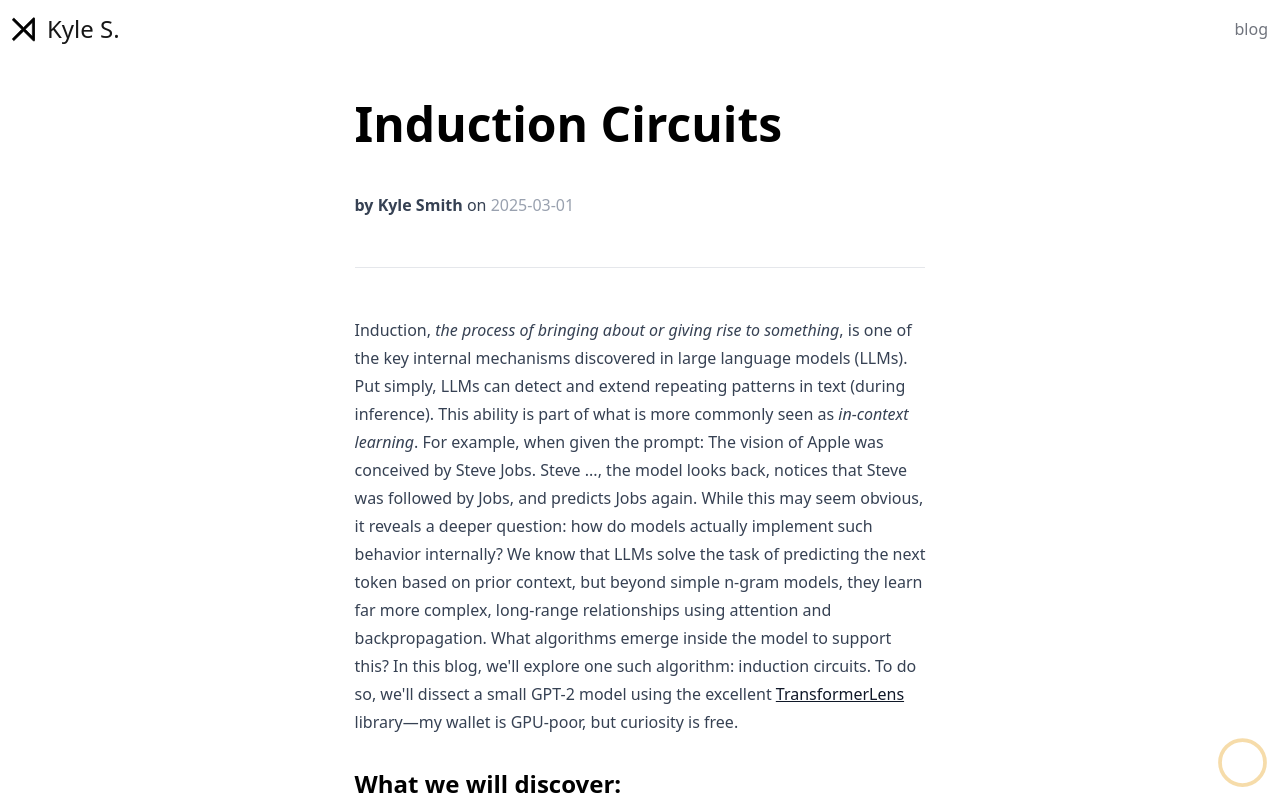
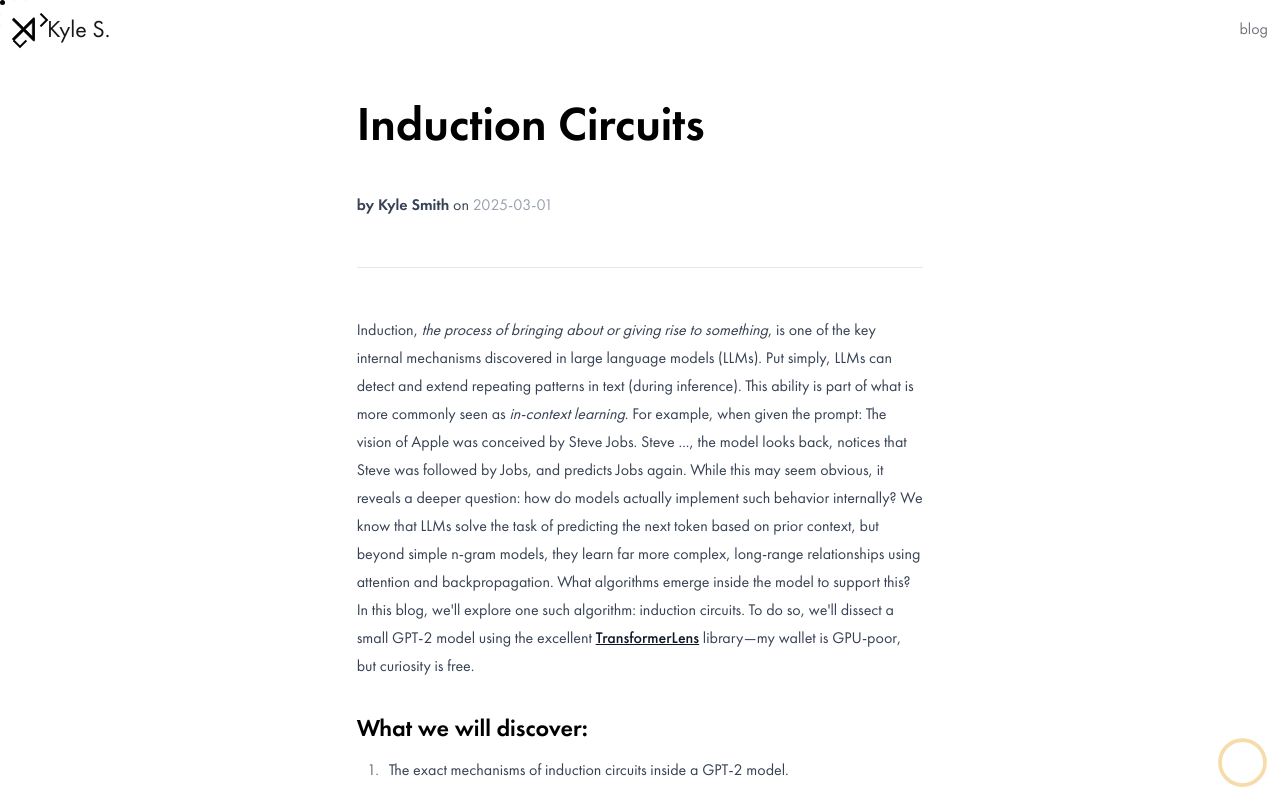
Before and after one commit to KyleSmith19091/portfolio-website-v3, a Next.js app: page /blog/induction in a window 1280 px wide. Shown: the top 797 px of the page. Built offline with nearby package versions, Linux system fonts and the light colour scheme.

Commit message:
fix rendering issues

```diff
--- a/next.config.ts
+++ b/next.config.ts
@@ -7,7 +7,7 @@ const nextConfig: NextConfig = {
 };
 
 const withMDX = createMdx({
-  extension: /\.(md|mdx)$/
+  extension: /\.(md|mdx)$/,
 })
 
 export default withMDX(nextConfig);
--- a/package.json
+++ b/package.json
@@ -19,6 +19,7 @@
     "@types/three": "^0.182.0",
     "@vercel/analytics": "^1.6.1",
     "@vercel/speed-insights": "^1.3.1",
+    "@wooorm/starry-night": "^3.8.0",
     "@xyflow/react": "^12.10.0",
     "framer-motion": "^12.26.2",
     "framer-motion-3d": "^12.4.13",
@@ -38,6 +39,7 @@
     "@types/react-dom": "^19.2.3",
     "eslint": "^9.39.2",
     "eslint-config-next": "16.1.3",
+    "shiki": "^3.21.0",
     "tailwindcss": "^4.1.18",
     "typescript": "^5.9.3"
   }
--- a/src/app/globals.css
+++ b/src/app/globals.css
@@ -163,6 +163,10 @@ nav .left:hover #reversek path {
   opacity: 1;
 }
 
+pre {
+  background: #000;
+}
+
 @media only screen and (max-width: 600px) {
   .center-dot {
     width: 0px;
--- a/src/app/layout.tsx
+++ b/src/app/layout.tsx
@@ -1,50 +1,10 @@
 import type { Metadata } from "next";
 import { Analytics } from "@vercel/analytics/next"
 import { SpeedInsights } from "@vercel/speed-insights/next"
-import localFont from "next/font/local";
 import 'katex/dist/katex.min.css';
 import "./globals.css";
 import ClientLayout from "./client-layout";
-
-const futura = localFont({
-  src: [
-    {
-      path: '../../public/fonts/FuturaCyrillicBold.ttf',
-      weight: '700',
-      style: 'bold'
-    },
-    {
-      path: '../../public/fonts/FuturaCyrillicBook.ttf',
-      weight: '400',
-      style: 'normal',
-    },
-    {
-      path: '../../public/fonts/FuturaCyrillicDemi.ttf',
-      weight: '600',
-      style: 'normal',
-    },
-    {
-      path: '../../public/fonts/FuturaCyrillicExtraBold.ttf',
-      weight: '900',
-      style: 'bold',
-    },
-    {
-      path: '../../public/fonts/FuturaCyrillicHeavy.ttf',
-      weight: '750',
-      style: 'bold',
-    },
-    {
-      path: '../../public/fonts/FuturaCyrillicLight.ttf',
-      weight: '750',
-      style: 'normal',
-    },
-    {
-      path: '../../public/fonts/FuturaCyrillicMedium.ttf',
-      weight: '500',
-      style: 'normal',
-    },
-  ],
-})
+import { futura } from "@/lib/fonts";
 
 export const metadata: Metadata = {
   title: "Kyle Smith - Software Engineer & AI Researcher",
--- /dev/null
+++ b/src/components/code.tsx
@@ -0,0 +1,11 @@
+import { JSX, PropsWithChildren, ReactNode } from "react";
+
+type CodeProps = PropsWithChildren<{
+    language: string,
+}>;
+
+const Code = ({ children, language }: CodeProps) => {
+    return <code>{children}</code>;
+};
+
+export default Code;
--- a/src/components/mdx.tsx
+++ b/src/components/mdx.tsx
@@ -6,6 +6,9 @@ import { useRef } from "react";
 import { useScroll } from "framer-motion";
 import Spinner from "./spinner";
 import Head from "next/head";
+import Providers from "@/app/providers";
+import { futura } from "@/lib/fonts";
+import Cursor, { Reticule } from "./cursor";
 
 interface MdxLayoutProps {
     children: React.ReactNode;
@@ -54,13 +57,17 @@ export default function MdxLayout({ children, meta }: MdxLayoutProps) {
                 <meta name="twitter:description" content={description} />
                 <meta name="twitter:image" content={ogImage} />
             </Head>
-            <div className="container mx-auto">
+            <Providers>
+                <Reticule/>
+                <Cursor/>
+                <div className={`container mx-auto ${futura.className}`}>
                     <Navbar />
                     <article ref={ref} className="prose prose-headings:mt-8 prose-headings:font-semibold prose-headings:text-black prose-h1:text-5xl prose-h2:text-4xl prose-h3:text-3xl prose-h4:text-2xl prose-h5:text-xl prose-h6:text-lg w-full mx-auto p-3">
-                    <Spinner progress={scrollYProgress} className="fixed bottom-0 right-0"/>
+                        <Spinner progress={scrollYProgress} className="fixed bottom-0 right-0" />
                         {children}
                     </article>
                 </div>
+            </Providers>
         </>
     )
 }
--- /dev/null
+++ b/src/lib/fonts.ts
@@ -0,0 +1,41 @@
+import localFont from "next/font/local";
+
+export const futura = localFont({
+  src: [
+    {
+      path: '../../public/fonts/FuturaCyrillicBold.ttf',
+      weight: '700',
+      style: 'bold'
+    },
+    {
+      path: '../../public/fonts/FuturaCyrillicBook.ttf',
+      weight: '400',
+      style: 'normal',
+    },
+    {
+      path: '../../public/fonts/FuturaCyrillicDemi.ttf',
+      weight: '600',
+      style: 'normal',
+    },
+    {
+      path: '../../public/fonts/FuturaCyrillicExtraBold.ttf',
+      weight: '900',
+      style: 'bold',
+    },
+    {
+      path: '../../public/fonts/FuturaCyrillicHeavy.ttf',
+      weight: '750',
+      style: 'bold',
+    },
+    {
+      path: '../../public/fonts/FuturaCyrillicLight.ttf',
+      weight: '750',
+      style: 'normal',
+    },
+    {
+      path: '../../public/fonts/FuturaCyrillicMedium.ttf',
+      weight: '500',
+      style: 'normal',
+    },
+  ],
+});
--- /dev/null
+++ b/src/lib/shiki.ts
@@ -0,0 +1,3 @@
+import {common, createStarryNight} from '@wooorm/starry-night'
+
+export const starryNight = await createStarryNight(common);
--- a/src/mdx-components.tsx
+++ /dev/null
@@ -1,11 +0,0 @@
-import type { MDXComponents } from 'mdx/types'
-
-export function useMDXComponents(components: MDXComponents): MDXComponents {
-  return {
-    // Allows customizing built-in components, e.g. to add styling.
-    h1: ({ children }) => (
-      <h1 style={{ color: 'black', fontSize: '48px' }}>{children}</h1>
-    ),
-    ...components,
-  }
-}
--- a/src/pages/blog/index.tsx
+++ b/src/pages/blog/index.tsx
@@ -3,7 +3,10 @@ import Magnetic from "@/components/magnetic";
 import Navbar from "@/components/nav";
 import Link from "next/link";
 import Head from "next/head";
+import { futura } from "@/lib/fonts";
 import { getAllBlogPosts } from "@/lib/blog-metadata";
+import Providers from "@/app/providers";
+import Cursor, { Reticule } from "@/components/cursor";
 
 const blogs = getAllBlogPosts();
 
@@ -23,7 +26,10 @@ const Blog = () => {
                 <meta name="twitter:description" content="Technical blog posts about machine learning, transformers, and software engineering" />
                 <meta name="twitter:image" content="https://kylesmith.space/blog/induction/gpt2.png" />
             </Head>
-            <div className="container mx-auto space-y-6">
+            <Providers>
+                <Reticule/>
+                <Cursor/>
+                <div className={`container mx-auto space-y-6 ${futura.className}`}>
                     <Navbar />
                     <h1 className="text-5xl lg:text-7xl text-center">Personal Blog</h1>
                     <div className="grid grid-cols-[repeat(1,1fr)] lg:grid-cols-[repeat(3,1fr)] gap-x-3 gap-y-3">
@@ -49,6 +55,7 @@ const Blog = () => {
                         })}
                     </div>
                 </div>
+            </Providers>
         </>
     );
 }
--- a/src/pages/blog/induction.mdx
+++ b/src/pages/blog/induction.mdx
@@ -84,7 +84,7 @@ for i in range(12):
 The `get_project` function takes as input the residual stream activation and will then attempt to decode the activation into a string token by feeding the activation directly into the output layer of the model. This is not neccessarily correct and was done as a experiment, but turned out to be a nice approximation of which token the activation currently encodes. The input sequence is strange, but that is intentional, it is just my attempt to confuse the model. I purposefully wanted to use an example where the firstname could refer to a well-known figure such as Steve Jobs or Steve Martin, to see if the induction circuit would overwrite these values when Steve appears later in the input. Below you can see how the tokens were transformed in the model during inference:
 
 <span id="tokenlayer"></span>
-<Residual />
+<Residual key="residual-comp"/>
 <span className="flex justify-center text-sm text-gray-400">Token layer transformations GPT-2</span>
 
 What we are seeing above is how the tokens are transformed through the various transformer blocks. The final token in the list is what the model predicts should follow the highligted token. This gives a small (and not perfect) glimpse into the reasoning process of the model, but we are here for induction circuits. So for the
@@ -171,7 +171,7 @@ This sequence is first tokenised to get the token IDs, which means it is transla
 
 Each token is then passed to the first layer in the model (the embedding layer), a lookup table which is then used to find the corresponding embedding for a token. Then for simplicity we assume the positional embedding is added, which is responsible for recording the position of the token in the sequence. Effectively creating a second subspace in the embedding vector, which means we get something like the following:
 
-<Embedding sequence="Steve Smith is ... Steve Smith is"/>
+<Embedding sequence="Steve Smith is ... Steve Smith is" key="embedding"/>
 <span className="flex justify-center text-sm text-gray-400">Figure 5: Initial Sequence Embedding</span>
 
 Now these embeddings are given to a transformer to produce a new transformation of the current latent embedding which added back to the residual stream (recall <a href="#figure2">Figure 2</a>). Now we need to take a look at the transformer block again, specifically the attention mechanism (just because that is where the most interesting stuff happens):
```
Also changed, not shown: 1 other file (tests, documents, lock files or other folders). Lines whose indentation alone changed are shown as unchanged.
